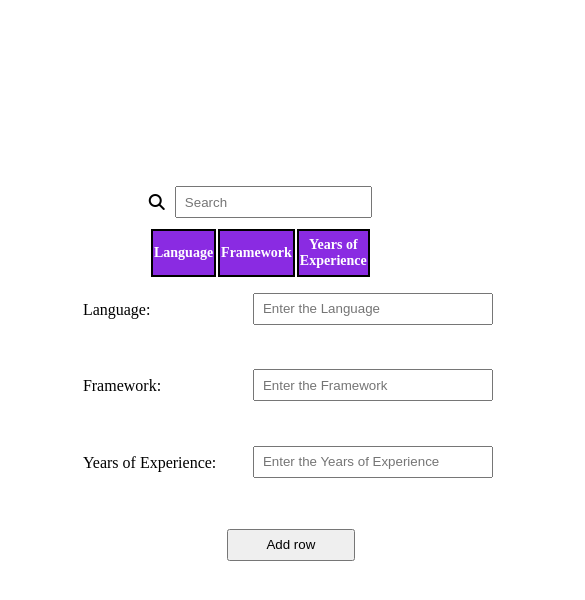
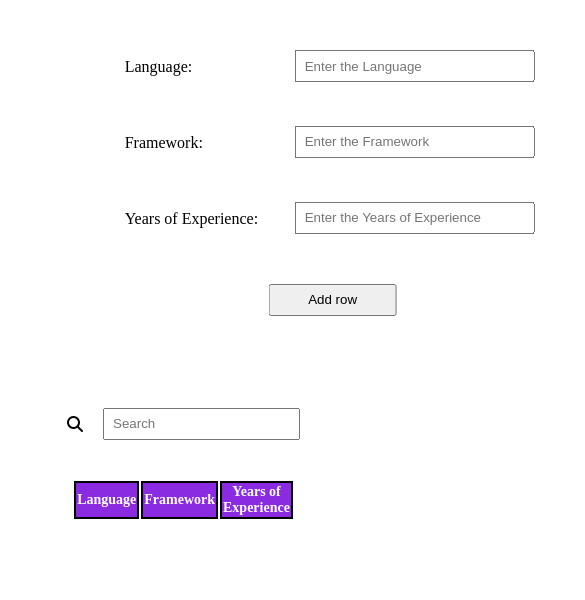
Before and after one commit to anithkesava/filterTable, a plain HTML site: page index.html in a window 390 px wide. Shown: the whole page, 585 px wide, since content can reach past the window. Drawn offline with Linux system fonts and the light colour scheme.

Commit message:
mobile responsive

```diff
--- a/index.html
+++ b/index.html
@@ -9,6 +9,8 @@
       crossorigin="anonymous"
       referrerpolicy="no-referrer"
     />
+    <meta name="viewport" content="width=device-width, initial-scale=1.0">
+
   </head>
   <body>
     <div id="parent" class="parentcontainer">
--- a/style.css
+++ b/style.css
@@ -1,7 +1,7 @@
 body{
   height: 100%;
   width: 90%;
-  overflow: hidden;
+  overflow: scroll;
   padding-bottom: 2rem;
 }
 ::-webkit-scrollbar{
@@ -15,6 +15,12 @@ th{
   width: 14rem;
   height: 3rem;
   font-size: 14px;
+}
+@media (max-width: 768px){
+    th{
+        width:8rem;
+        height: 2rem;
+    }
 }
 td{
   height: 2rem;
@@ -40,6 +46,15 @@ label{
   width: 100%;
   gap:20px;
 }
+@media (max-width: 768px){
+    .parentcontainer{
+        display: flex;
+        flex-direction: column;
+        justify-content: space-evenly;
+        align-items: center;
+        gap:50px;
+    }
+}
 .custom-row{
   position: relative;
   height: 2rem;
@@ -55,6 +70,12 @@ label{
   gap: 10px 10px;
   height: 35%;
   width: 35%;
+}
+@media (max-width: 768px){
+    .input-container{
+        top: 2rem;
+        transform: translateX(-50%);
+    }
 }
 .btn-container{
     display: flex;
@@ -89,6 +110,11 @@ label{
     width:50%;
     gap: 10px;
 }
+@media (max-width: 768px){
+    .search-in-row{
+        gap: 20px;
+    }
+}
 .table-container{
   height: 60%;
   width: 50%;
@@ -97,3 +123,11 @@ label{
   justify-content: flex-start;
   align-items: center;
 }
+@media (max-width: 768px)
+{
+    .table-container{
+        position: relative;
+        top: 3rem;
+        gap: 30px;
+    }
+}
```
